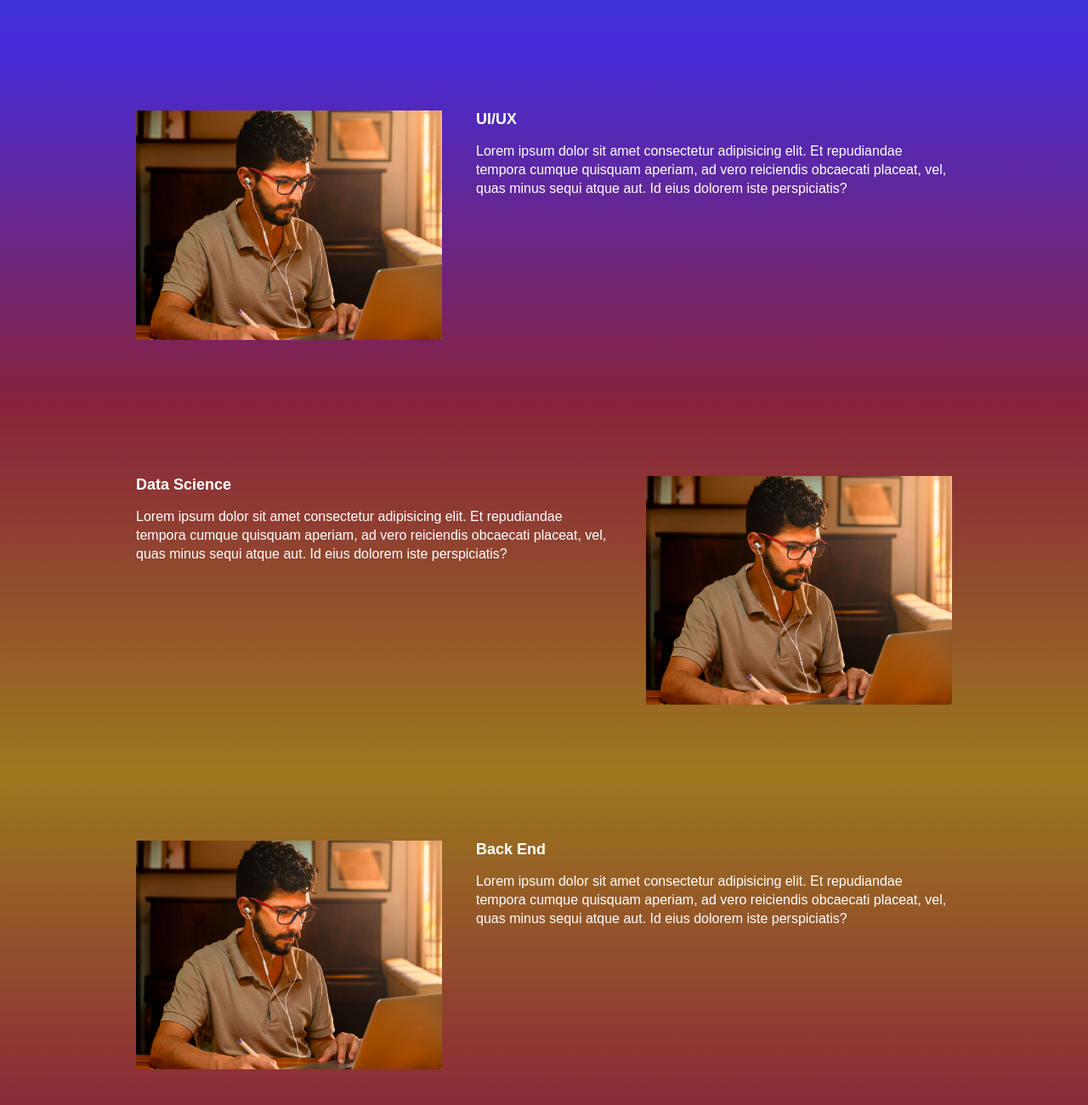
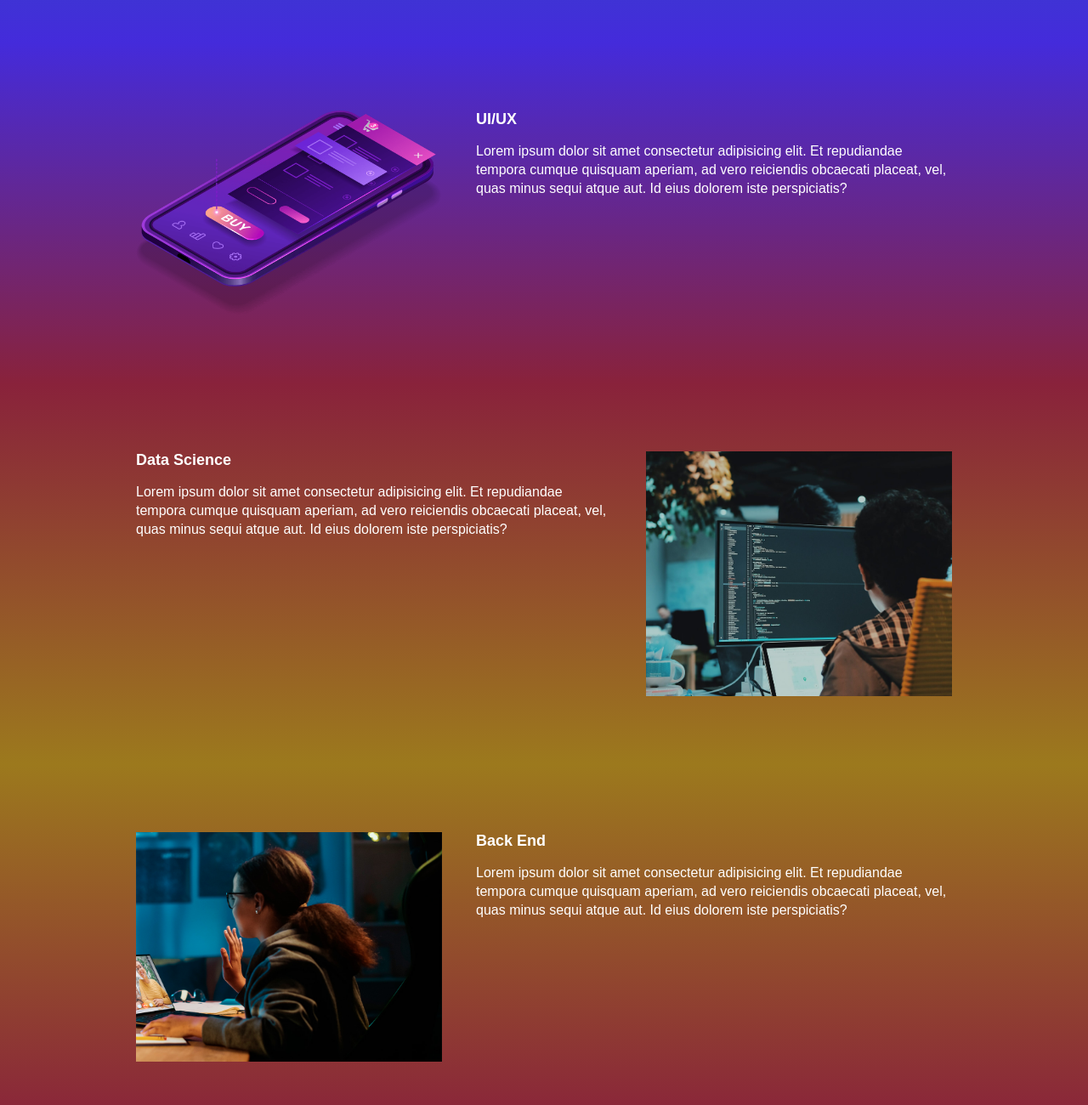
Before and after one commit to BrunoSx1/ebac_tech_talks, a website built with Parcel: page src/index.html in a window 1280 px wide. Shown: the part 940-2240 px from the top of the page at 85% size. Built offline with nearby package versions, Linux system fonts and the light colour scheme.

Commit message:
adicionando as imagens restantes

```diff
--- a/src/index.html
+++ b/src/index.html
@@ -30,7 +30,7 @@
                     </li>
                     <li class="infos-bar__infos__item">
                         <b>Quando</b>
-                        12/12/2022
+                        12/12/2023
                     </li>
                 </ul>
                 <a href="" class="button button--primary">
@@ -59,7 +59,7 @@
                 Lorem ipsum dolor sit amet consectetur adipisicing elit. Et repudiandae tempora cumque quisquam aperiam, ad vero reiciendis obcaecati placeat, vel, quas minus sequi atque aut. Id eius dolorem iste perspiciatis?
             </p>
             </div>
-            <img class="event__image" src="./images/frontend.png" alt="FRONT-END">
+            <img class="event__image" src="./images/ui-ux.png" alt="FRONT-END">
         </div>
     </section>
 
@@ -71,7 +71,7 @@
                 Lorem ipsum dolor sit amet consectetur adipisicing elit. Et repudiandae tempora cumque quisquam aperiam, ad vero reiciendis obcaecati placeat, vel, quas minus sequi atque aut. Id eius dolorem iste perspiciatis?
             </p>
             </div>
-            <img class="event__image" src="./images/frontend.png" alt="FRONT-END">
+            <img class="event__image" src="./images/data.png" alt="FRONT-END">
         </div>
     </section>
 
@@ -83,7 +83,7 @@
                 Lorem ipsum dolor sit amet consectetur adipisicing elit. Et repudiandae tempora cumque quisquam aperiam, ad vero reiciendis obcaecati placeat, vel, quas minus sequi atque aut. Id eius dolorem iste perspiciatis?
             </p>
             </div>
-            <img class="event__image" src="./images/frontend.png" alt="FRONT-END">
+            <img class="event__image" src="./images/backend.png" alt="FRONT-END">
         </div>
     </section>
     <script src="https://unpkg.com/aos@next/dist/aos.js"></script>
```
